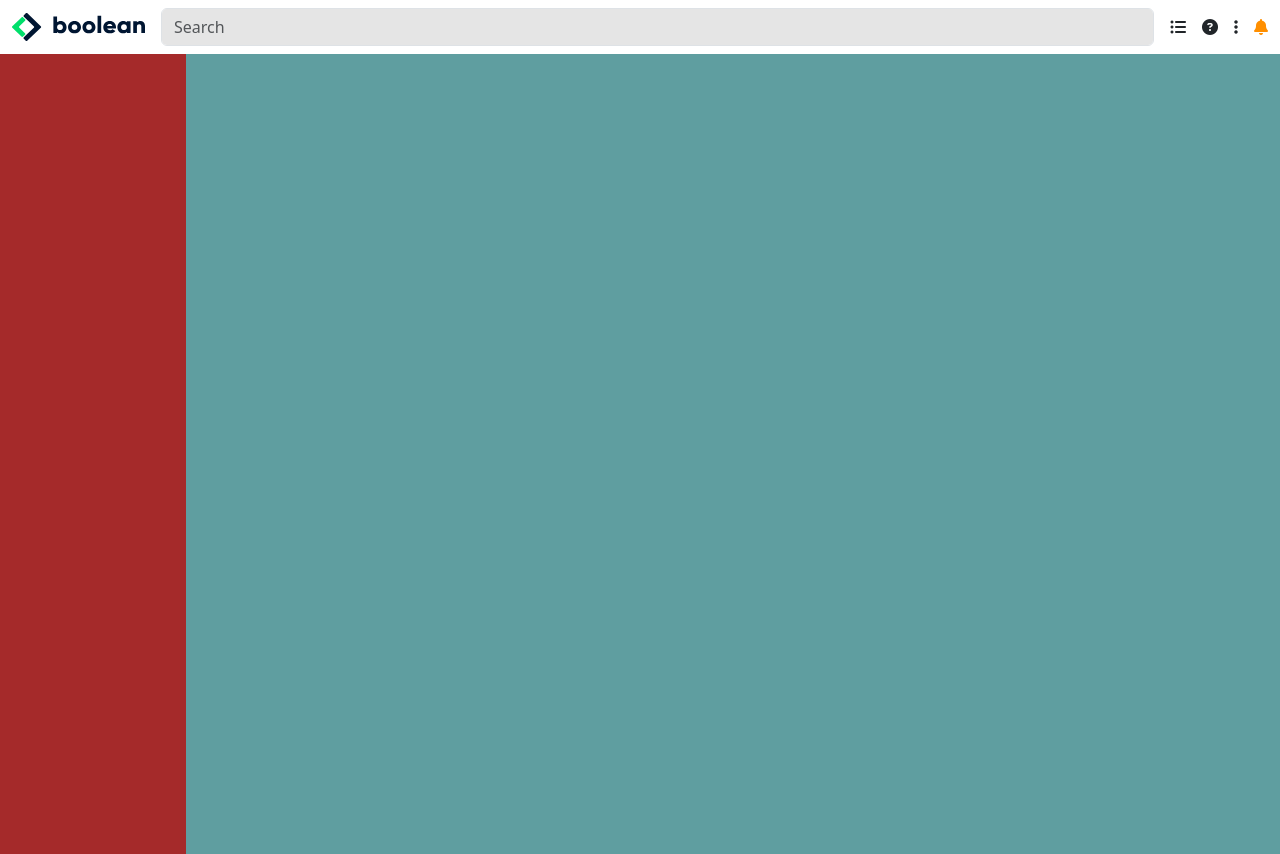
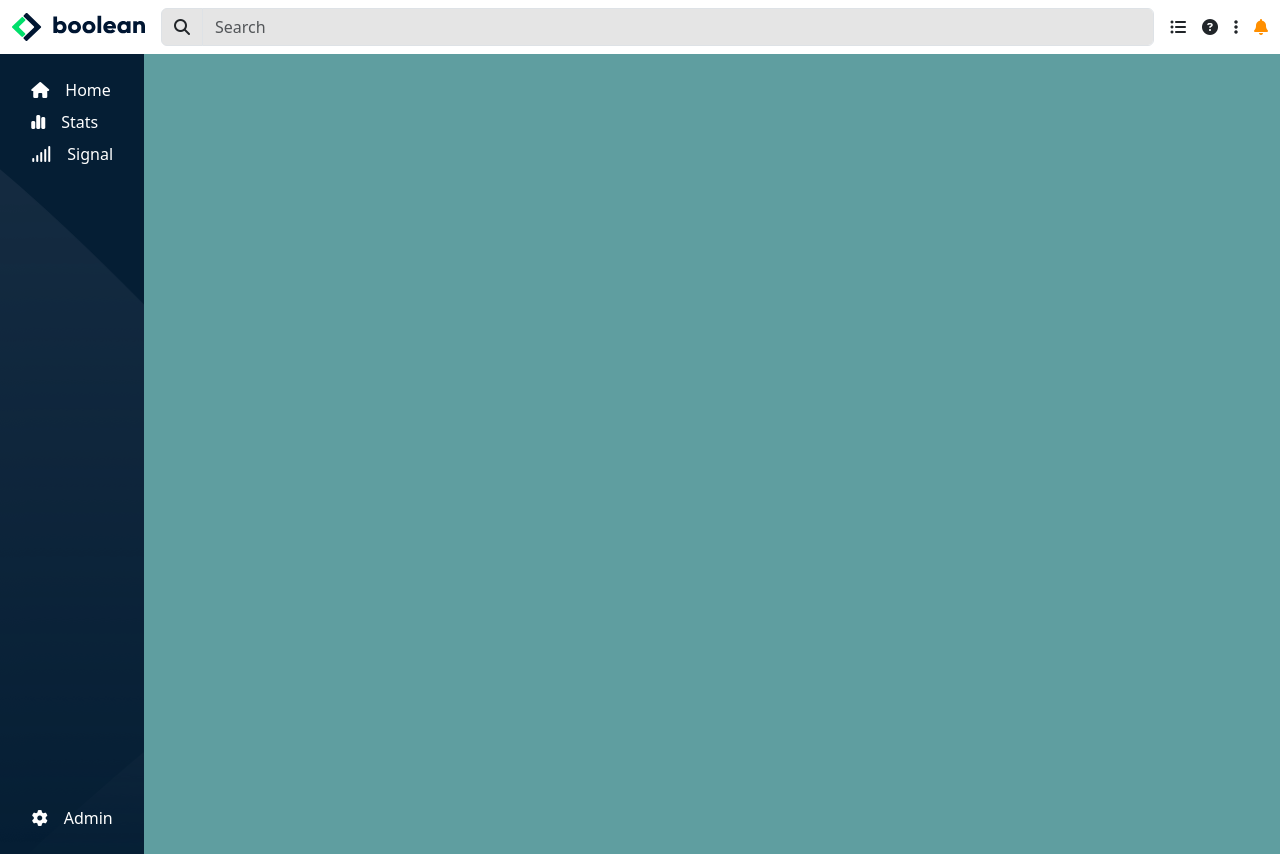
Before and after one commit to Angelop26/html-css-bootstrap-dashboard, a plain HTML site: page index.html in a window 1280 px wide. Drawn offline with nearby package versions, Linux system fonts and the light colour scheme.

Commit message:
add: sidebar

```diff
--- a/css/responsive.css
+++ b/css/responsive.css
@@ -1,5 +1,5 @@
 @media screen and (min-width:992px) {
     .ms_nav-left{
-        width: 200px;
+        width: 150px;
     }
 }
--- a/css/style.css
+++ b/css/style.css
@@ -9,19 +9,19 @@ img{
 }
 
 /* COMMON */
-
+ul{
+    list-style-type: none;
+}
 /* HEADER */
-header{
-    /* debug */
-    /* height: 80px; */
-    /* background-color: aqua; */
-}
-
 .mc_small-logo{
     width: 65px;
 }
 
 .form-control{
+    background-color: #E5E5E5;
+}
+
+header .input-group-text{
     background-color: #E5E5E5;
 }
 
@@ -41,9 +41,11 @@ main{
 /* navbar left */
 .ms_nav-left{
     /* debug */
-    background-color: brown;
+    background-image: url(../img/sidebar-bg.png);
+    background-color: #051E34;
     width: 100px;
-    height: 100%;
+    color: white;
+
 }
 
 /* main content */
--- a/index.html
+++ b/index.html
@@ -28,7 +28,11 @@
                         <img class="d-none d-lg-block" src="img/logo.svg" alt="boolean-logo">
                     </a>
                     <form class="flex-grow-1" role="search">
-                        <input class="form-control" type="search" placeholder="Search" aria-label="Search">
+                        <div class="input-group">
+                            <span class="input-group-text" id="basic-addon1"><i class="fa-solid fa-magnifying-glass"></i></span>
+                            <input type="search" class="form-control" placeholder="Search" aria-label="Search" aria-describedby="basic-addon1">
+                          </div>
+
                     </form>
                     <div class="collapse navbar-collapse  justify-content-around" id="navbarSupportedContent">
                       <i class="fa-solid fa-list-ul ms-3"></i>
@@ -44,7 +48,26 @@
         <!-- main -->
         <main class="d-flex">
             <!-- navbar left -->
-            <nav class="ms_nav-left"></nav>
+            <nav class="ms_nav-left d-flex flex-column justify-content-between  align-items-center">
+                <ul class="p-0 mt-4">
+                    <li class="d-flex mb-2 align-items-baseline">
+                        <i class="fa-solid fa-house me-3"></i>
+                        <span class="ms_text-sidebar d-none d-lg-block">Home</span>
+                    </li>
+                    <li class="d-flex mb-2 align-items-baseline">
+                        <i class="fa-solid fa-chart-simple me-3"></i>
+                        <span class="ms_text-sidebar d-none d-lg-block">Stats</span>
+                    </li>
+                    <li class="d-flex mb-2 align-items-baseline">
+                        <i class="fa-solid fa-signal me-3"></i>
+                        <span class="ms_text-sidebar d-none d-lg-block">Signal</span>
+                    </li>
+                </ul>
+                <div class="ms_entity mb-4 d-flex align-items-baseline">
+                    <i class="fa-solid fa-gear me-3"></i>
+                    <span class="ms_text-sidebar d-none d-lg-block">Admin</span>
+                </div>
+            </nav>
             <!-- /navbar left -->
 
             <!-- main content -->
```
